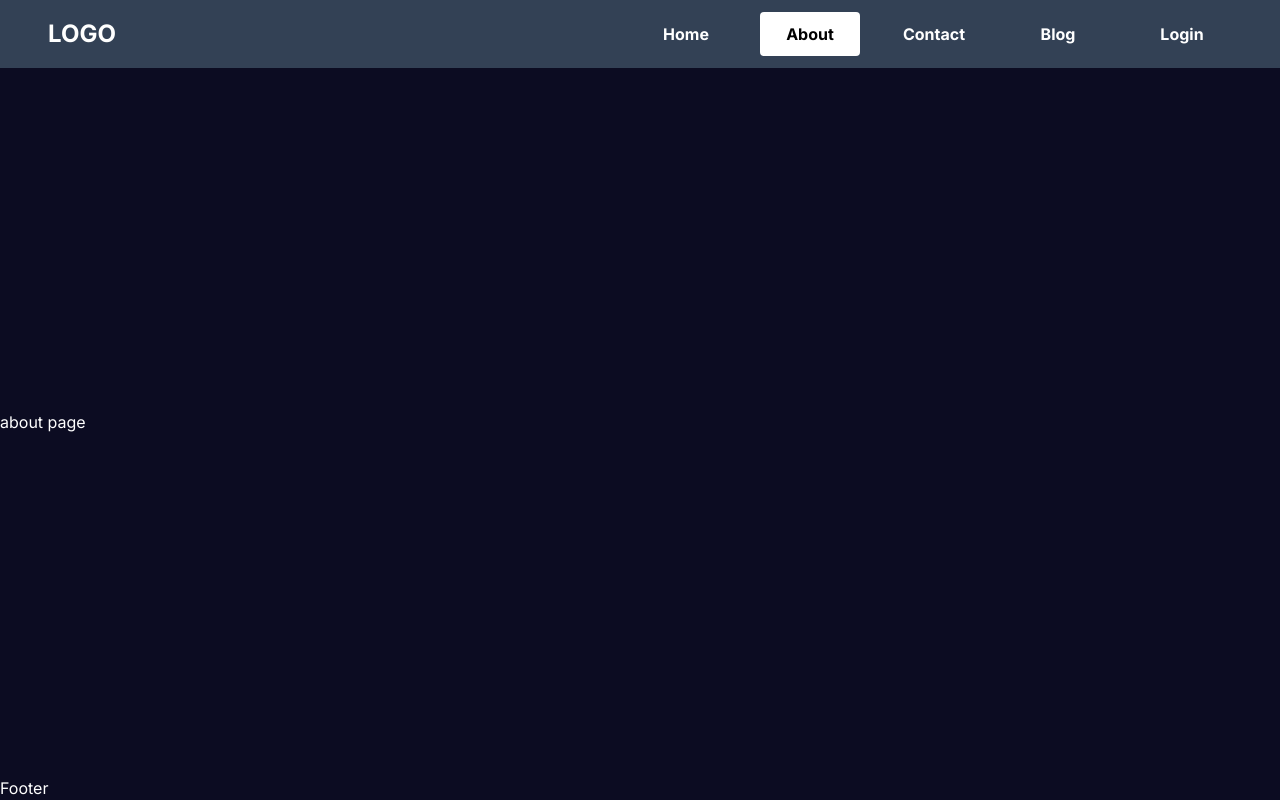
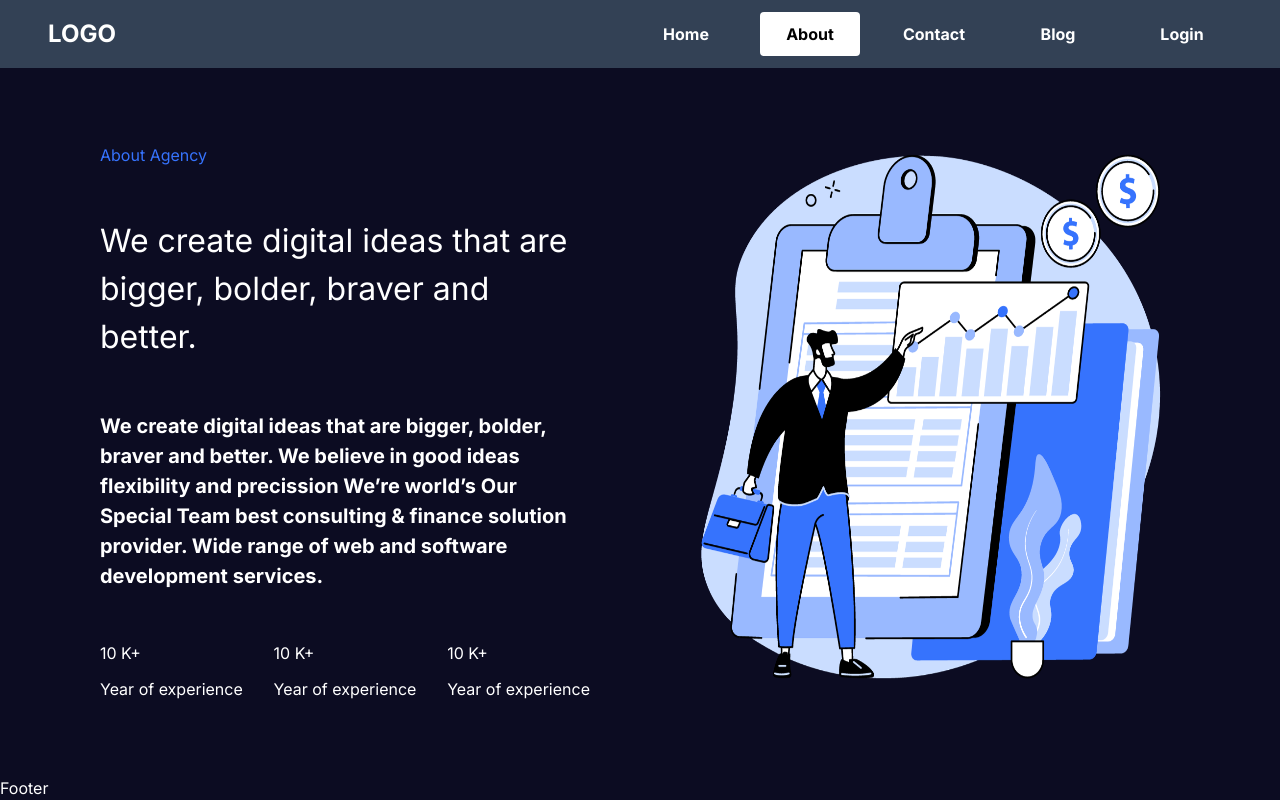
Before and after one commit to RizwanAhmed3000/Next-JS-Practice-Project, a Next.js app: page /about in a window 1280 px wide. Built offline with nearby package versions, Linux system fonts and the light colour scheme.

Commit message:
about page

```diff
--- a/src/app/about/page.jsx
+++ b/src/app/about/page.jsx
@@ -1,8 +1,43 @@
-import React from 'react'
+import Image from "next/image";
 
 const AboutPage = () => {
     return (
-        <div>about page</div>
+        <div className="flex gap-[100px] px-[100px]">
+            <div className="flex-1 flex flex-col gap-[50px]">
+                <h2 className="text-[#3673fd]">About Agency</h2>
+                <h1 className="text-[32px]">
+                    We create digital ideas that are bigger, bolder, braver and better.
+                </h1>
+                <p className="text-[20px] font-bold">
+                    We create digital ideas that are bigger, bolder, braver and better. We
+                    believe in good ideas flexibility and precission We’re world’s Our
+                    Special Team best consulting & finance solution provider. Wide range
+                    of web and software development services.
+                </p>
+                <div className="flex items-center justify-between">
+                    <div className="flex flex-col gap-3">
+                        <h1>10 K+</h1>
+                        <p>Year of experience</p>
+                    </div>
+                    <div className="flex flex-col gap-3">
+                        <h1>10 K+</h1>
+                        <p>Year of experience</p>
+                    </div>
+                    <div className="flex flex-col gap-3">
+                        <h1>10 K+</h1>
+                        <p>Year of experience</p>
+                    </div>
+                </div>
+            </div>
+            <div className="flex-1 relative">
+                <Image
+                    src="/about.png"
+                    alt="About Image"
+                    fill
+                    className=""
+                />
+            </div>
+        </div>
     )
 }
 
```
